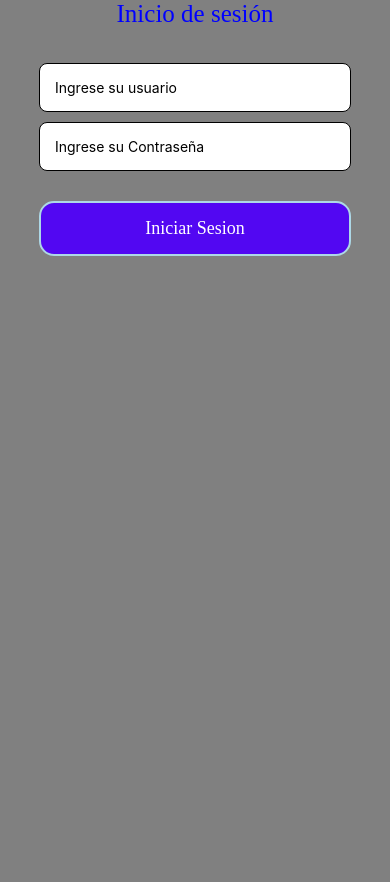
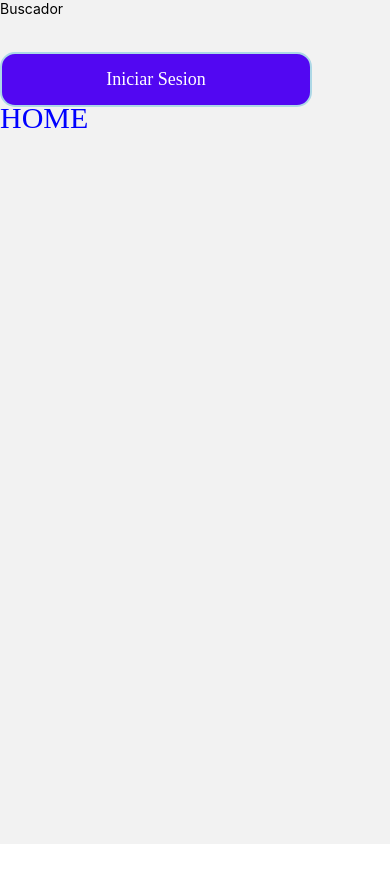
Before and after one commit to GadStam/dai-react-native, a React Native app: screen /Home in a window 390 px wide. Shown: the top 882 px of the page. After the commit the page ends 844 px from the top, so only its background shows below. Built offline with nearby package versions, Linux system fonts and the light colour scheme.

Commit message:
search recipes

```diff
--- a/App.js
+++ b/App.js
@@ -2,13 +2,14 @@ import React, { useEffect, useState } from 'react';
 import { StyleSheet, Text, View, Image, ImageBackground, Button, TouchableOpacity} from 'react-native';
 import MainStack from './navigation/MainStack';
 import * as Font from 'expo-font';
+import { SafeAreaProvider } from 'react-native-safe-area-context';
 
 
 export default function App() {
 
   return (
 
-    <MainStack/>
+    <SafeAreaProvider> <MainStack/> </SafeAreaProvider>
 
 
   );
--- /dev/null
+++ b/components/girador.jsx
@@ -0,0 +1,29 @@
+import React from 'react';
+import { View, StyleSheet, ActivityIndicator } from 'react-native';
+
+const Girador = () => {
+
+
+    return (
+
+        <View style={[styles.container, styles.horizontal]}>
+             <ActivityIndicator size="large" />
+                </View>
+
+    )
+}
+
+export default Girador
+
+
+const styles = StyleSheet.create({
+    container: {
+      flex: 1,
+      justifyContent: "center"
+    },
+    horizontal: {
+      flexDirection: "row",
+      justifyContent: "space-around",
+      padding: 10
+    }
+  });
--- a/config.js
+++ b/config.js
@@ -1,3 +1,3 @@
 export const BASE_URL = 'https://api.spoonacular.com/';
 
-export const BASE_URL2 = 'http://challenge-react.alkemy.org/'
+export const BASE_URL2 = 'http://challenge-react.alkemy.org'
--- a/navigation/MainStack.js
+++ b/navigation/MainStack.js
@@ -4,7 +4,7 @@ import { StyleSheet } from 'react-native';
 import { NavigationContainer } from '@react-navigation/native';
 
 import logIn from '../screens/logIn'
-
+import Home from '../screens/Home'
 const Stack = createNativeStackNavigator()
 
 const MainStack =()=>{
@@ -20,6 +20,12 @@ return(
             name='logIn'
             component={ logIn }
         />
+        <Stack.Screen
+            name='Home'
+            component={ Home }
+        />
+
+
 
     </Stack.Navigator>
 </NavigationContainer>
--- a/package.json
+++ b/package.json
@@ -16,6 +16,8 @@
     "@react-navigation/bottom-tabs": "^6.3.1",
     "@react-navigation/native": "^6.0.10",
     "@react-navigation/native-stack": "^6.6.2",
+    "@rneui/base": "^4.0.0-rc.6",
+    "@rneui/themed": "^4.0.0-rc.6",
     "axios": "^0.27.2",
     "expo": "~45.0.0",
     "expo-cli": "^5.4.12",
@@ -30,10 +32,11 @@
     "react-native-loading-spinner-overlay": "^3.0.0",
     "react-native-multi-selectbox": "^1.5.0",
     "react-native-multiple-select": "^0.5.9",
-    "react-native-safe-area-context": "4.2.4",
+    "react-native-safe-area-context": "^4.2.4",
     "react-native-screens": "~3.11.1",
     "react-native-select-dropdown": "^2.0.3",
     "react-native-svg": "12.3.0",
+    "react-native-vector-icons": "^9.2.0",
     "react-native-web": "0.17.7",
     "webpack-dev-server": "~3.11.0",
     "yarn": "^1.22.19"
--- /dev/null
+++ b/screens/Home.jsx
@@ -0,0 +1,95 @@
+import React from 'react';
+import { StyleSheet, Text, View, Image, ImageBackground, Button, TouchableOpacity, TextInput, Alert, FlatList} from 'react-native';
+import Girador from '../components/girador'
+import { useState } from 'react';
+import BotonOne from "../components/BotonOne";
+import { useNavigation } from '@react-navigation/native';
+import {searchRecipe} from '../services/platoService'
+
+const Home =({navigation})=>{
+    const [plato, setPlato] = useState();
+
+    const [platoBuscar, setPlatoBuscar] = useState({
+        lista: []
+    })
+
+    const [loadState, setLoaded] = useState(false)
+
+      const onLogInPress = async (e) => {
+
+        if (!plato){
+          Alert.alert("Por favor ingresa un plato")
+        } else {
+          await searchRecipe(plato).then((response) => {
+            console.log("entro")
+            setLoaded(false)
+            setPlatoBuscar({lista: response})
+
+            console.log("hola,", response)
+            Alert.alert("correctooooo")
+          })
+          .catch(() => {
+            console.log("noooo")
+            setLoaded(false)
+            Alert.alert("Datos incorrectos")
+          });
+        }
+      }
+
+
+  return (
+
+      <View>
+      <Text style={styles.titulo}>HOME</Text>
+      <TextInput
+            style={styles.textInput}
+
+            placeholder="Buscador"
+            name="Buscador"
+            value={useState.plato}
+            onChangeText={text => setPlato({...setPlato, plato: text}) }
+
+          />
+          <BotonOne
+            text="Iniciar Sesion"
+            title="Iniciar Sesion"
+            onPress={onLogInPress}
+            />
+        {
+            loadState
+            ? <FlatList
+            keyExtractor={(item) => item.title}
+            data={platoBuscar.lista}
+            renderItem={({item}) =>(
+            <Text>{item.title}</Text>
+         )}
+        />
+        : <Text></Text>
+        }
+     </View>
+
+
+
+  );
+}
+
+export default Home
+
+const styles = StyleSheet.create({
+  logo: {
+    width: '70%',
+    height: '22%',
+    marginTop:200
+},
+  image: {
+    height:'100%',
+    alignItems: 'center',
+  },
+  titulo: {
+    position: 'absolute',
+    top: '45%',
+    color: 'blue',
+    fontSize: 30,
+    fontFamily: 'Kanit-Regular'
+  },
+});
--- a/screens/logIn.jsx
+++ b/screens/logIn.jsx
@@ -4,52 +4,61 @@ import BotonOne from "../components/BotonOne";
 import { useNavigation } from '@react-navigation/native';
 
 import {enterlogin} from '../services/loginService';
+import Girador from '../components/girador';
 
 const logIn =({navigation})=>{
 
   const [userState, setUserState] = useState({
-    usuario: '',
+    email: '',
     password: '',
   });
 
+  const [loaded, setLoaded] = useState(false)
+
   const onLogInPress = async (e) => {
 
-    if (!userState.usuario|| !userState.password){
+    if (!userState.email|| !userState.password){
 
       Alert.alert("Por favor ingresar todos los datos")
     } else {
-
+      setLoaded(true)
       await enterlogin(userState).then(() => {
+        setLoaded(false)
         Alert.alert("correctooooo")
-
+        navigation.navigate("Home")
       })
       .catch(() => {
-
+        setLoaded(false)
         Alert.alert("Datos incorrectos")
       });
     }
   }
 
+
+
+
   return (
 
+
           <View style={styles.vista}>
+            {loaded && <Girador/>}
 
         <Text style={styles.titulo}>Inicio de sesión</Text>
 
         <TextInput
             style={styles.textInput}
 
-            placeholder="Ingrese su usuario"
-            name="usuario"
-            value={userState.usuario}
-            onChangeText={text => setUserState({...userState, usuario: text}) }
+            placeholder="Ingrese su Email"
+            name="Email"
+            value={userState.email}
+            onChangeText={text => setUserState({...userState, email: text}) }
 
           />
 
           <TextInput
             style={styles.textInput}
-            placeholder="Ingrese su Contraseña"
-            name="contrasena"
+            placeholder="Ingrese su Password"
+            name="Password"
             value={userState.password}
             secureTextEntry={true}
             onChangeText={text => setUserState({...userState, password: text})}
@@ -82,6 +91,7 @@ const styles = StyleSheet.create({
     height: 900,
     alignItems: 'center',
     backgroundColor: 'gray',
+
 
 
   },
@@ -118,4 +128,5 @@ const styles = StyleSheet.create({
     left:'10%',
     color:"blue"
   }
+
 });
--- /dev/null
+++ b/services/platoService.js
@@ -0,0 +1,37 @@
+import spoonClient from './spoonClient';
+import AsyncStorage from '@react-native-async-storage/async-storage';
+
+
+
+
+export const searchRecipe = async (useState) => {
+    console.log(useState.plato)
+    return spoonClient
+    .get(`recipes/complexSearch?apiKey=5fbfaca6af9949e48de98190593f70f9&query=${useState.plato}`, {
+
+    })
+    .then(async(res) => {
+        const info=res.data.results
+        console.log(info)
+        return info
+    })
+    .catch((e) => {
+      console.log(`register error`, e.response);
+      throw "error" //propagar error
+    });
+};
+
+export const getReciepesInformation = async (userState) => {
+    console.log(userState)
+    return alkemyClient
+      .post(``, {
+        ...userState
+      })
+      .then(async(res) => {
+
+      })
+      .catch((e) => {
+        console.log(`register error`, e.response);
+        throw "error" //propagar error
+      });
+  };
```
Also changed, not shown: 2 other files (tests, documents, lock files or other folders).
